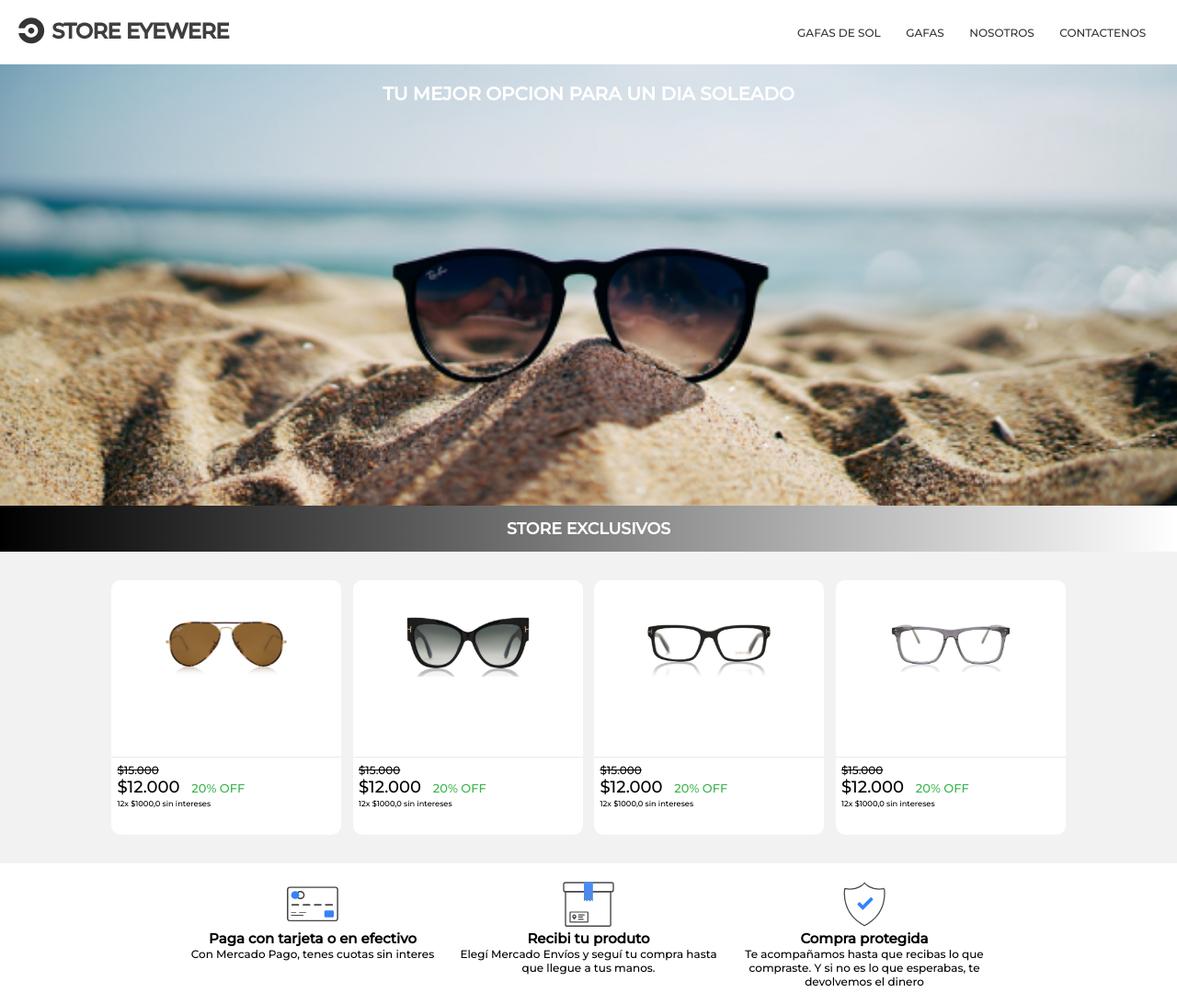
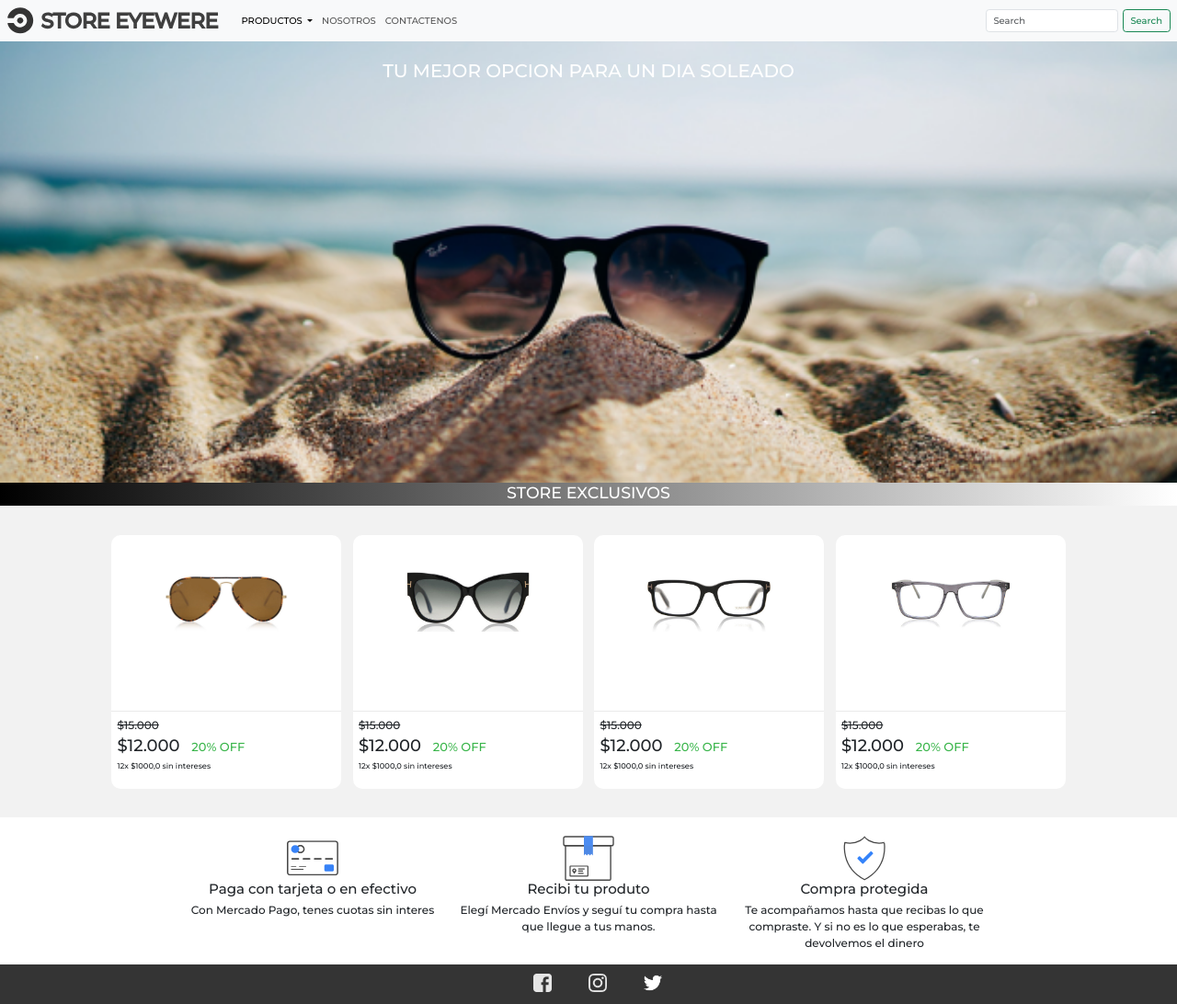
Before and after one commit to Josyll/PrimerProyecto_STORE-EYEWARE_YLLESCAS, a plain HTML site: page index.html in a window 1280 px wide. Shown: the top 1092 px of the page at 92% size. Drawn offline with nearby package versions, Linux system fonts and the light colour scheme.

Commit message:
Se agrega practica bootstrap

```diff
--- a/asset/styles/index.css
+++ b/asset/styles/index.css
@@ -27,6 +27,7 @@ a {
     text-decoration: none;
     display: inline-block;
 }
+
 
 
 
@@ -70,9 +71,9 @@ footer {
 
 /* ###########INDEX########## */
 /* NAV */
-.navbar {
+.navbar navbar-expand-lg navbar-light bg-light {
     flex-wrap: wrap;
-    flex-direction: row;
+    flex-direction: rcw;
     margin: 0 20px;
     height: 70px;
     justify-content: space-between;
@@ -81,6 +82,9 @@ footer {
 
 }
 
+.submit{
+    background-color: #222020;
+}
 
 .logo img{
     width: 100%;
@@ -111,6 +115,7 @@ footer {
 .menu__item a:hover{
     background-color: #343434;
     color: white;
+    border-radius:6px ;
 }
 
 
@@ -162,7 +167,7 @@ footer {
     color:white;
     background-color: #222020;
     text-align: center;
-    height: 50px;
+    height: 25px;
     line-height: 50px;
     font-size: 15px;
     background: linear-gradient(to right, black, white);
@@ -667,10 +672,16 @@ footer{
     .menu__item a{
         font-size: 10px;
     }
+
+    footer{
+        height: 13rem;
+    }
 }
 
 @media screen and (max-width:360px){
     .menu__item a{
         font-size: 10px;
     }
+
+
 }
--- a/index.html
+++ b/index.html
@@ -10,6 +10,7 @@
     <link
         href="https://fonts.googleapis.com/css2?family=Montserrat:ital,wght@0,100;0,200;0,300;0,500;1,100;1,400&display=swap"
         rel="stylesheet">
+    <link rel="stylesheet" href="./asset/styles/bootstrap.min.css">
     <link rel="stylesheet" href="./asset/styles/index.css">
     <title>Store Eyewear</title>
 </head>
@@ -17,7 +18,48 @@
 <body>
     <header>
         <!-- NAV -->
-        <nav class="navbar flex-row">
+        <nav class="navbar navbar-expand-lg navbar-light bg-light">
+            <div class="container-fluid">
+              <a class="navbar-brand" href="./index.html"><img src="./asset/img/nav_bar/store_logo.svg" alt=""></a>
+              <button class="navbar-toggler" type="button" data-bs-toggle="collapse" data-bs-target="#navbarScroll" aria-controls="navbarScroll" aria-expanded="false" aria-label="Toggle navigation">
+                <span class="navbar-toggler-icon"></span>
+              </button>
+              <div class="collapse navbar-collapse" id="navbarScroll">
+                <ul class="navbar-nav me-auto my-2 my-lg-0 navbar-nav-scroll" style="--bs-scroll-height: 100px;">
+
+                  <li class="nav-item">
+                    <a class="nav-link" href="#"></a>
+                  </li>
+                  <li class="nav-item dropdown">
+                    <a class="nav-link active dropdown-toggle" href="#" id="navbarScrollingDropdown" role="button" data-bs-toggle="dropdown" aria-expanded="false">
+                        PRODUCTOS
+                    </a>
+                    <ul class="dropdown-menu" aria-labelledby="navbarScrollingDropdown">
+                      <li><a class="dropdown-item" href="#">GAFAS DE SOL</a></li>
+                      <li><a class="dropdown-item" href="#">GAFAS</a></li>
+
+
+                    </ul>
+                    <li class="nav-item">
+                        <a class="nav-link" aria-current="page" href="#">NOSOTROS</a>
+                      </li>
+                      <li class="nav-item">
+                        <a class="nav-link" aria-current="page" href="#">CONTACTENOS</a>
+                      </li>
+                  <!-- </li>
+                  <li class="nav-item">
+                    <a class="nav-link disabled">CONTACTENOS</a>
+                  </li> -->
+                </ul>
+                <form class="d-flex">
+                  <input class="form-control me-2" type="search" placeholder="Search" aria-label="Search">
+                  <button class="btn btn-outline-success" type="submit">Search</button>
+                </form>
+              </div>
+            </div>
+          </nav>
+
+        <!-- <nav class="navbar flex-row">
             <picture class="logo">
                 <a href="./index.html"><img src="./asset/img/nav_bar/store_logo.svg" alt="Logo"></a>
             </picture>
@@ -29,11 +71,13 @@
                 <li class="menu__item"><a href="./asset/pages/nosotros.html">NOSOTROS</a></li>
                 <li class="menu__item"><a href="./asset/pages/contactenos.html">CONTACTENOS</a></li>
             </ul>
-        </nav>
+        </nav> -->
     </header>
 
     <!-- INICIO MAIN -->
     <main>
+
+
         <section class="banner__container">
             <picture class="background__index">
                 <h1 class="banner__tittle">TU MEJOR OPCION PARA UN DIA SOLEADO</h1>
@@ -181,6 +225,7 @@
                 </ul>
             </div>
     </footer>
+    <script src="./asset/js/bootstrap.min.js"></script>
 
 </body>
 
```
